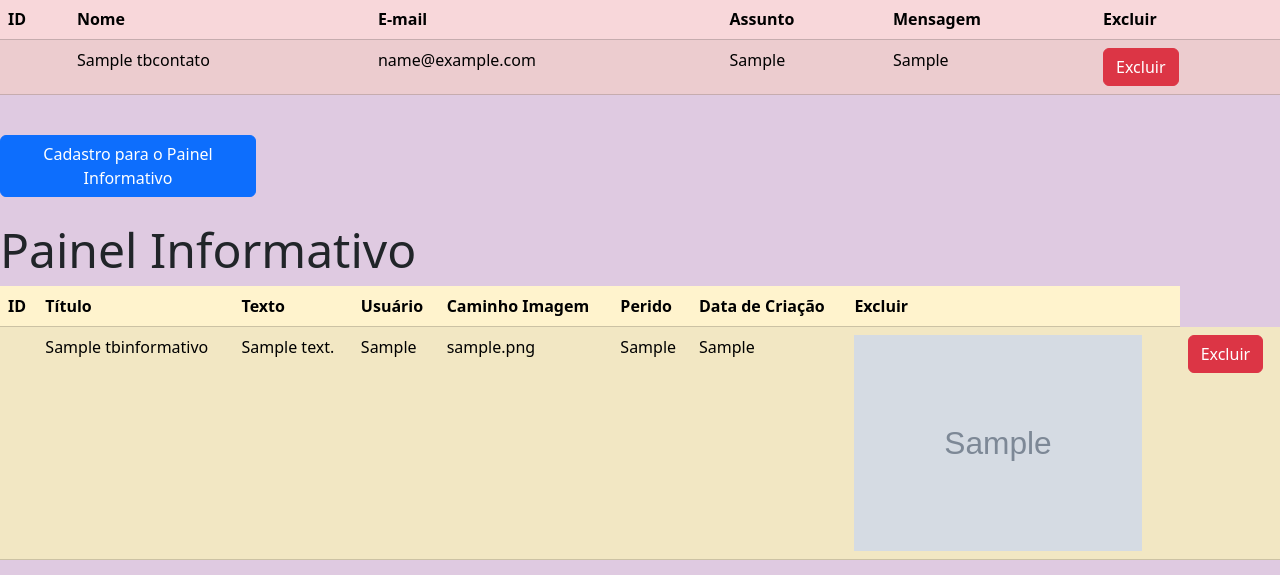
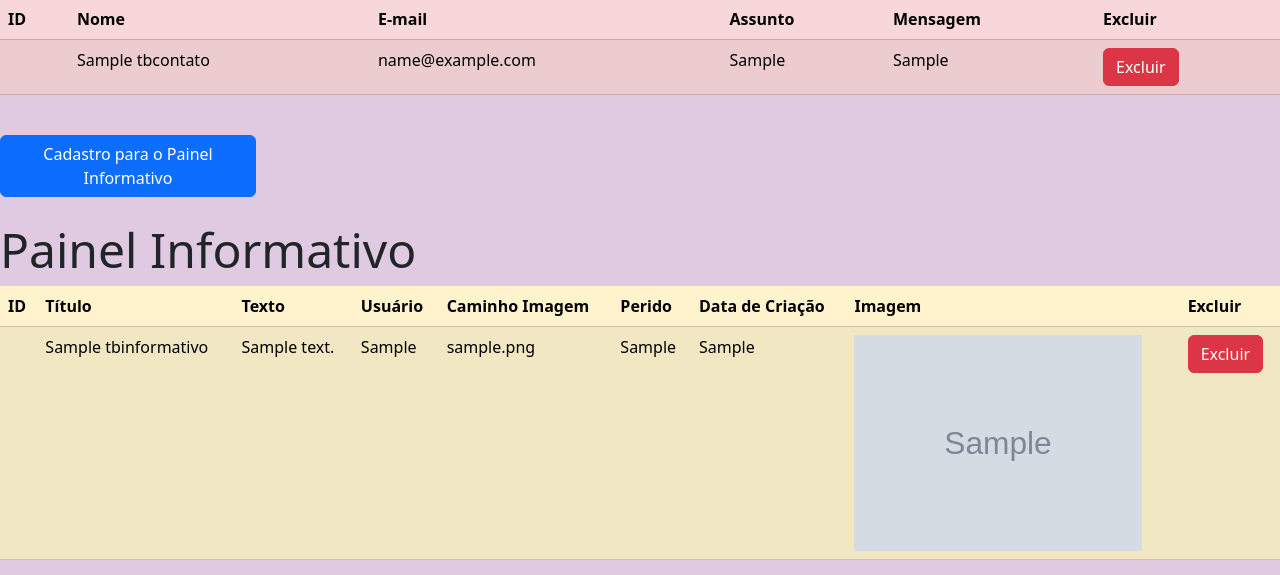
Before and after one commit to doxz1n/projetoMural, a PHP site: page /paineladm.php in a window 1280 px wide. Shown: the part 171-746 px from the top of the page. Run offline with PHP 8.4, Linux system fonts and the light colour scheme; the visitor is signed in with stand-in values (Sample User, id 1); tables that the repository leaves empty or names only in its code hold one stand-in row (values such as "Sample post"); grey boxes marked "Sample" are stand-in pictures; data that the repository does not hold is empty.

Commit message:
Correções

```diff
--- a/CSS/Index.css
+++ b/CSS/Index.css
@@ -15,4 +15,7 @@ body {
 footer {
     background-color: #dcffff;
     width: 100%;
+    text-align: center;
+    padding: 1rem;
+    margin-top: auto;
 }
--- a/CSS/form.css
+++ b/CSS/form.css
@@ -1,6 +1,5 @@
 /* Reset de margens e preenchimentos padrão */
 body, html {
-    margin: 0;
     padding: 0;
     height: 100%;
 }
@@ -47,4 +46,5 @@ footer {
 
 .botoes{
     width: 20%;
+
 }
--- a/funcoes/funcoespainel.php
+++ b/funcoes/funcoespainel.php
@@ -52,6 +52,7 @@ function mostrarInformativo()
         <th scope='col'>Caminho Imagem</th>
         <th scope='col'>Perido</th>
         <th scope='col'>Data de Criação</th>
+        <th scope='col'> Imagem </th>
         <th scope='col'>Excluir</th>
 </tr>
 </thead>";
--- a/paineladm.php
+++ b/paineladm.php
@@ -21,12 +21,8 @@ $user = $_SESSION['user'];
 echo "<div class='center'> <h1> Bem vindo $user </h1> </div>";
 mostrarContato();
 ?>
-    <div>
 <a href="cadastroinformativo.php" class="btn btn-primary botoes"> Cadastro para o Painel Informativo </a>
-    </div>
-    <div>
 <?php mostrarInformativo(); ?>
-    </div>
 <?php
 include "footer.php";
 ?>
```
Lines whose indentation alone changed are shown as unchanged.
